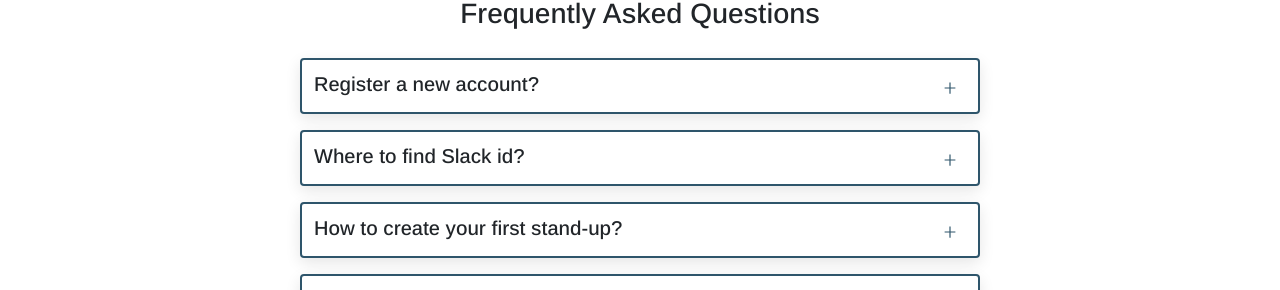
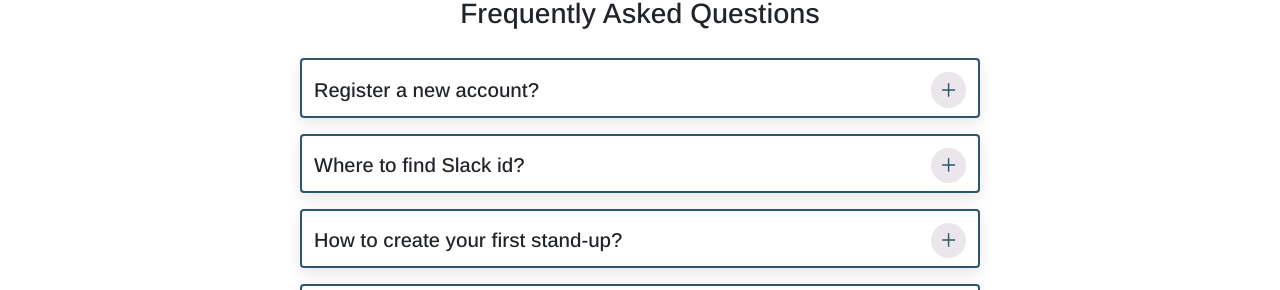
Before and after one commit to omerffaruk/Goal-app-CYF-final-project-1, a React (Create React App) app in the folder client/: page /about in a window 1280 px wide. Shown: the part 490-780 px from the top of the page. Built offline with nearby package versions, Linux system fonts and the light colour scheme.

Commit message:
refactor: style butotons in faq

```diff
--- a/client/src/pages/Home.css
+++ b/client/src/pages/Home.css
@@ -470,6 +470,7 @@ ul {
 .guide-ctn .question header {
 	display: flex;
 	justify-content: space-between;
+	align-items: center;
 }
 
 .guide-ctn .question {
@@ -483,9 +484,9 @@ ul {
 .question header button {
 	background: transparent;
 	border-color: transparent;
-	width: 2rem;
-	height: 2rem;
-	background: var(--main-bg-color);
+	width: 2.2rem;
+	height: 2.2rem;
+	background: #eae6eb;
 	display: flex;
 	align-items: center;
 	justify-content: center;
```
